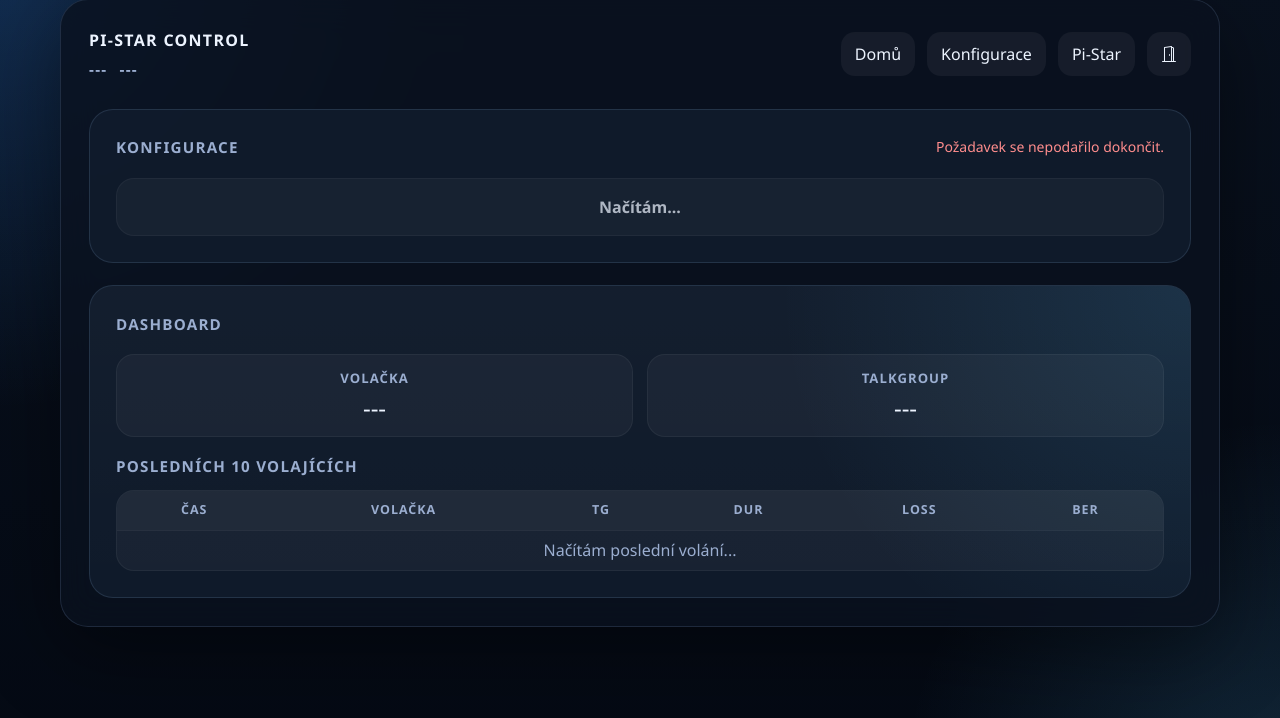
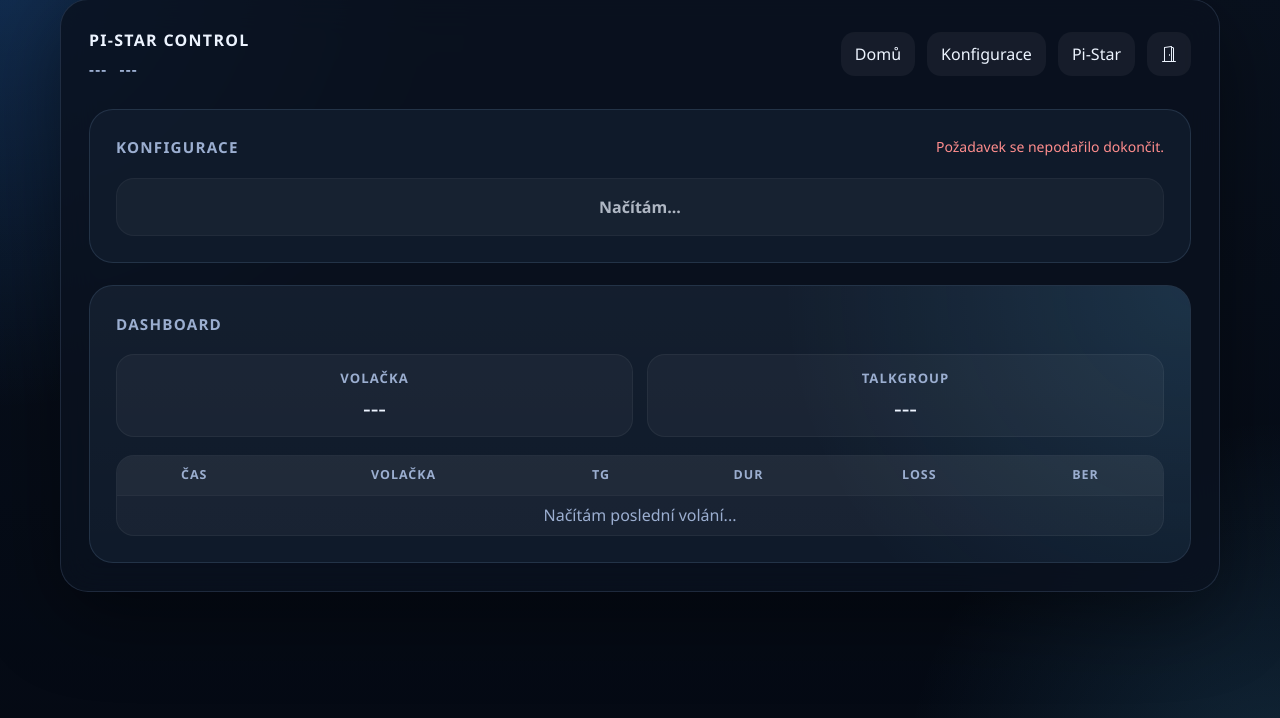
Before and after one commit to ondrahladik/pistar-control, a Python web app: template templates/home.html in a window 1280 px wide. Shown: the part 16-734 px from the top of the page. Run offline with Jinja, Linux system fonts and the light colour scheme; the template is opened without the code that fills it, so the values that code supplies are empty.

Commit message:
Remove redundant headings in home template
Update templates/home.html to remove a leftover comment about "Moje nastavení" and delete the duplicated "Posledních 10 volajících" panel-heading in the recent calls section. These headings were redundant after showing Callsign and DMR ID in the header and simplify the dashboard markup.

```diff
--- a/templates/home.html
+++ b/templates/home.html
@@ -306,8 +306,6 @@
         </div>
     </section>
 
-    <!-- "Moje nastavení" removed; Callsign and DMR ID are now shown in the header -->
-
     <div class="dashboard-header">
         <article class="panel dashboard-card">
             <strong class="section-title">Dashboard</strong>
@@ -322,9 +320,6 @@
                 </div>
             </div>
             <div class="recent-calls">
-                <div class="panel-heading">
-                    <strong class="section-title">Posledních 10 volajících</strong>
-                </div>
                 <div class="recent-calls-table-wrap">
                     <table class="recent-calls-table">
                         <thead>
```
